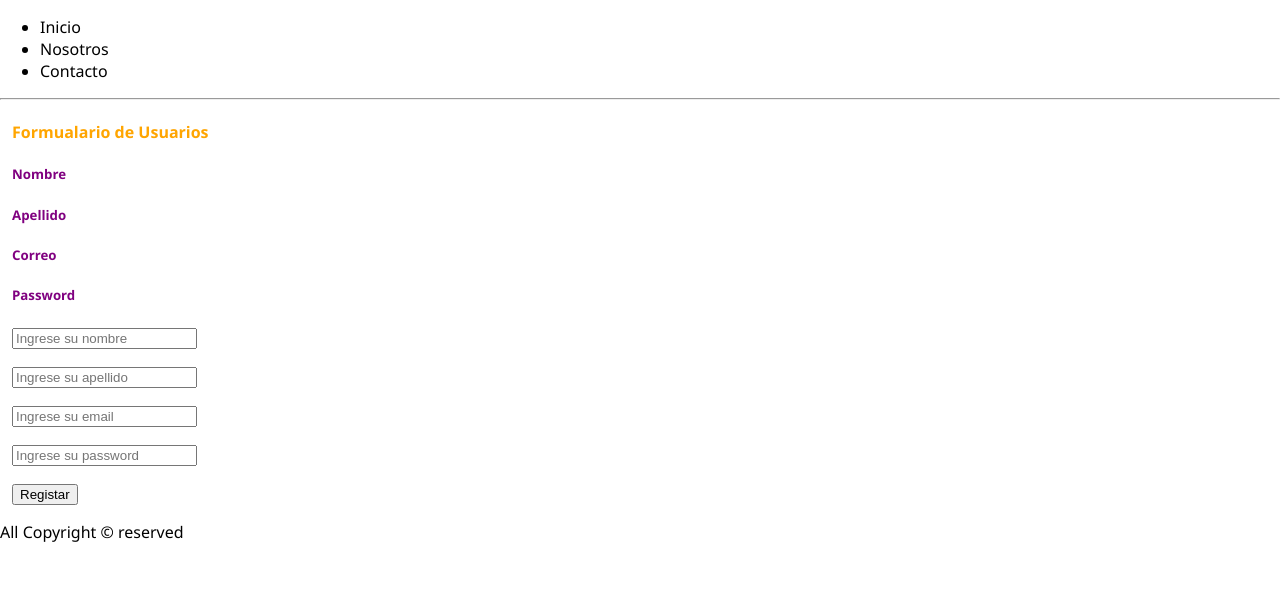
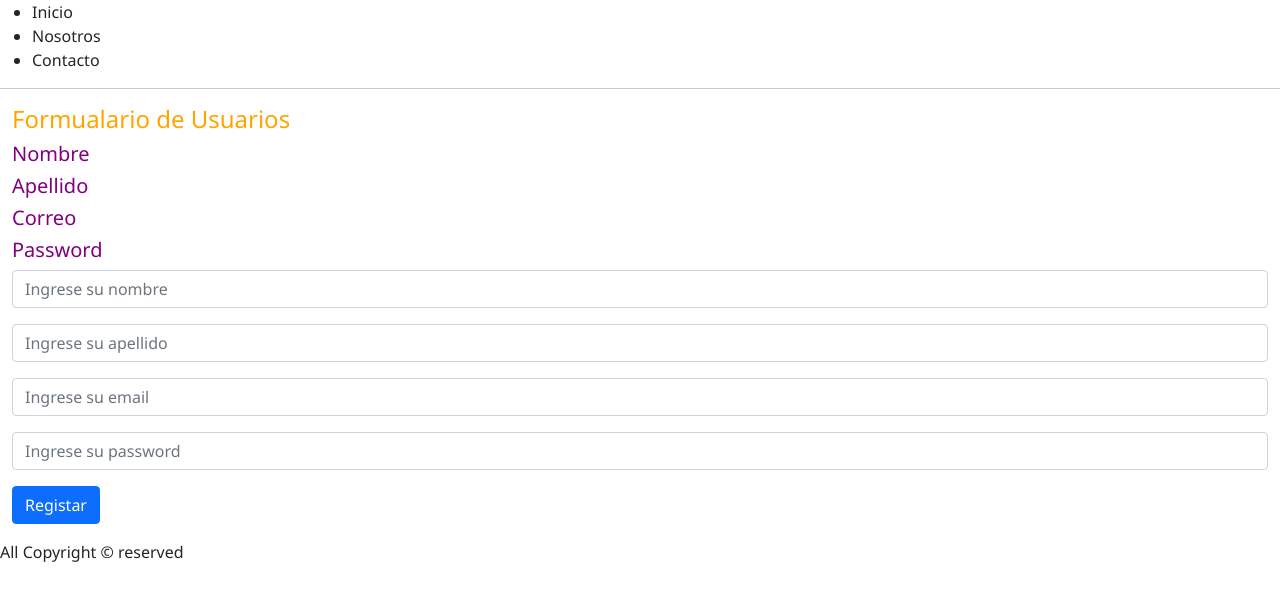
Before and after one commit to linder3hs/codigo13-react, a React (Create React App) app: page / in a window 1280 px wide. Shown: the top 600 px of the page. Built offline with nearby package versions, Linux system fonts and the light colour scheme.

Commit message:
react form

```diff
--- a/package.json
+++ b/package.json
@@ -6,7 +6,9 @@
     "@testing-library/jest-dom": "^5.16.2",
     "@testing-library/react": "^12.1.4",
     "@testing-library/user-event": "^13.5.0",
+    "bootstrap": "^5.1.3",
     "react": "^17.0.2",
+    "react-bootstrap": "^2.2.1",
     "react-dom": "^17.0.2",
     "react-scripts": "5.0.0",
     "web-vitals": "^2.1.4"
--- a/src/FormUser.js
+++ b/src/FormUser.js
@@ -1,4 +1,5 @@
 import { useState } from "react";
+import { Button, Form } from "react-bootstrap";
 
 const FormUser = () => {
   // La otra forma en la cual podemos guardar los datos de los inputs
@@ -37,7 +38,8 @@ const FormUser = () => {
 
   return (
     <div>
-      <form action="">
+      <Form action="">
+        <Form.Group>
           {/* En react la forma en la cual damos un clase es usando el className */}
           <h4 className="title">Formualario de Usuarios</h4>
           <h5>Nombre {valorDeInputs.nombre}</h5>
@@ -45,7 +47,7 @@ const FormUser = () => {
           <h5>Correo {valorDeInputs.correo}</h5>
           <h5>Password {valorDeInputs.password}</h5>
           <p>
-          <input
+            <Form.Control
               type="text"
               onChange={handleInputValues}
               name="nombre"
@@ -53,7 +55,7 @@ const FormUser = () => {
             />
           </p>
           <p>
-          <input
+            <Form.Control
               type="text"
               name="apellido"
               onChange={handleInputValues}
@@ -61,7 +63,7 @@ const FormUser = () => {
             />
           </p>
           <p>
-          <input
+            <Form.Control
               type="email"
               onChange={handleInputValues}
               name="correo"
@@ -69,7 +71,7 @@ const FormUser = () => {
             />
           </p>
           <p>
-          <input
+            <Form.Control
               type="password"
               name="password"
               onChange={handleInputValues}
@@ -77,9 +79,12 @@ const FormUser = () => {
             />
           </p>
           <p>
-          <button type="submit">Registar</button>
+            <Button variant="primary" type="submit">
+              Registar
+            </Button>
           </p>
-      </form>
+        </Form.Group>
+      </Form>
     </div>
   );
 };
--- a/src/index.js
+++ b/src/index.js
@@ -1,5 +1,6 @@
 import React from "react";
 import ReactDOM from "react-dom";
+import "bootstrap/dist/css/bootstrap.min.css";
 // Al importar el archivo index.css en index.js
 // esto esta haciendo un import global, es decir lo puedo desde cualquiervo del proyecto
 import "./index.css";
```
Also changed, not shown: 1 other file (tests, documents, lock files or other folders). Lines whose indentation alone changed are shown as unchanged.
